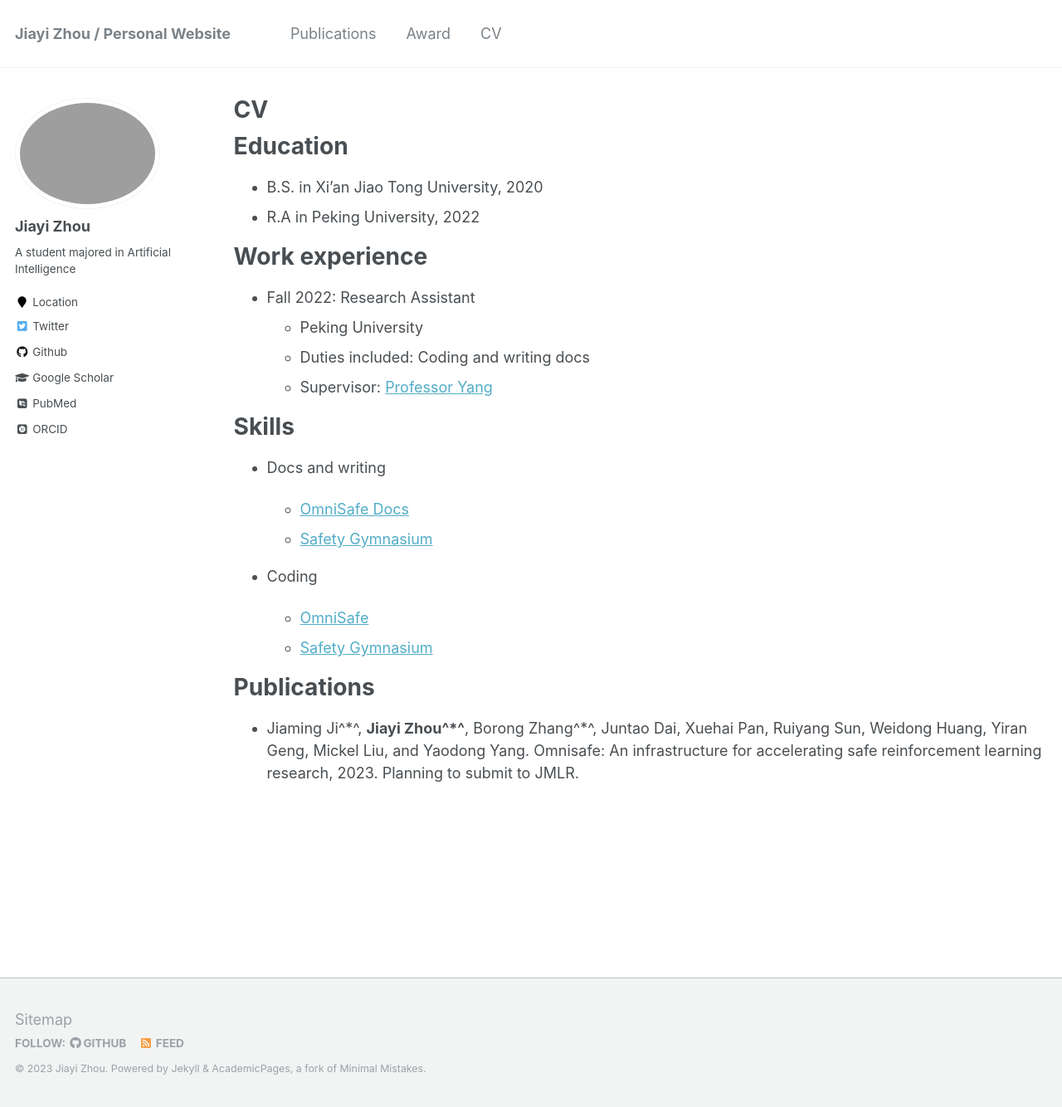
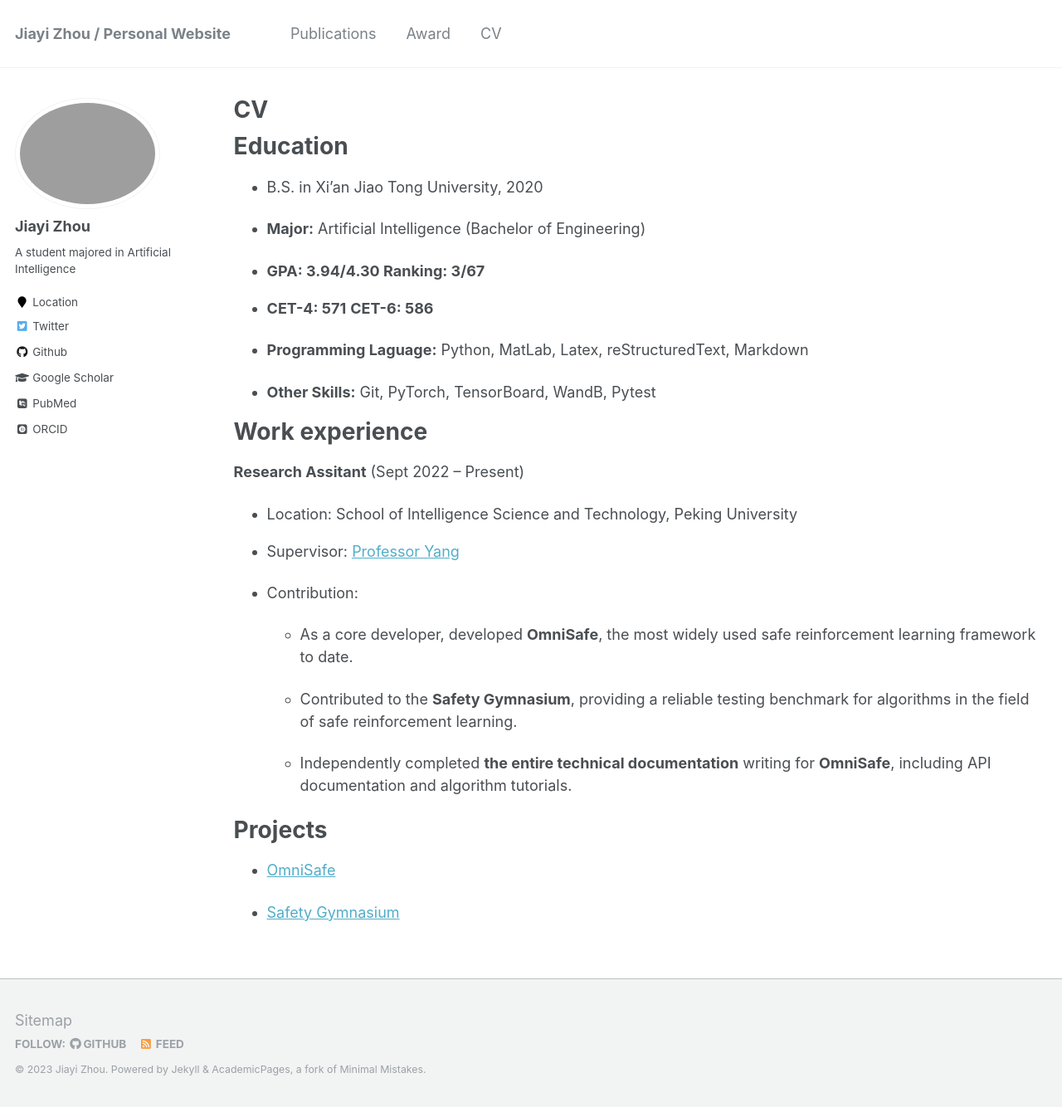
Before and after one commit to Gaiejj/Gaiejj.github.io, a Jekyll site: the page built from _pages/cv.md, in a window 1280 px wide and 1334 px high. Shown: the whole window at 83% size. Built offline with Jekyll 4.4.1, drawn with Linux system fonts in a browser that asks for light colours; some web fonts are replaced.

Commit message:
docs: polish cv

```diff
--- a/_pages/award.html
+++ b/_pages/award.html
@@ -1,7 +1,7 @@
 ---
 layout: archive
-title: "Teaching"
-permalink: /teaching/
+title: "Award"
+permalink: /award/
 author_profile: true
 ---
 
--- a/_pages/cv.md
+++ b/_pages/cv.md
@@ -10,33 +10,40 @@ redirect_from:
 {% include base_path %}
 
 Education
-======
+=========
 * B.S. in Xi'an Jiao Tong University, 2020
-* R.A  in Peking University, 2022
+
+- **Major:** Artificial Intelligence (Bachelor of Engineering)
+
+- **GPA: 3.94/4.30 Ranking: 3/67**
+- **CET-4: 571** **CET-6: 586**
+
+- **Programming Laguage:** Python, MatLab, Latex, reStructuredText, Markdown
+
+- **Other Skills:** Git, PyTorch, TensorBoard, WandB, Pytest
 
 
 Work experience
-======
+===============
 
-* Fall 2022: Research Assistant
-  * Peking University
-  * Duties included: Coding and writing docs
-  * Supervisor: [Professor Yang](https://www.yangyaodong.com/)
+**Research Assitant** (Sept 2022 -- Present)
 
-Skills
-======
-* Docs and writing
+* Location: School of Intelligence Science and Technology, Peking University
+* Supervisor: [Professor Yang](https://www.yangyaodong.com/)
 
-  * [OmniSafe Docs](https://omnisafe.readthedocs.io/en/latest/)
-  * [Safety Gymnasium](https://www.safety-gymnasium.com/en/latest/)
-* Coding
-  * [OmniSafe](https://github.com/OmniSafeAI/omnisafe)
-  * [Safety Gymnasium](https://github.com/OmniSafeAI/safety-gymnasium)
+* Contribution:
 
-Publications
-============
+  * As a core developer, developed **OmniSafe**, the most widely used safe
+  reinforcement learning framework to date.
 
-- Jiaming Ji^\*^, **Jiayi Zhou^\*^**, Borong Zhang^\*^, Juntao Dai, Xuehai
-Pan, Ruiyang Sun, Weidong Huang, Yiran Geng, Mickel Liu, and Yaodong
-Yang. Omnisafe: An infrastructure for accelerating safe reinforcement
-learning research, 2023. Planning to submit to JMLR.
+  * Contributed to the **Safety Gymnasium**, providing a reliable testing
+  benchmark for algorithms in the field of safe reinforcement learning.
+
+  * Independently completed **the entire technical documentation** writing
+  for **OmniSafe**, including API documentation and algorithm tutorials.
+
+Projects
+========
+* [OmniSafe](https://github.com/OmniSafeAI/omnisafe)
+
+* [Safety Gymnasium](https://github.com/OmniSafeAI/safety-gymnasium)
```
Also changed, not shown: _award/2014-spring-teaching-1.md (+3 -3 lines), _award/2015-spring-teaching-2.md (+3 -3 lines), _publications/2023-5-17-omnisafe.md (+0 -2 lines).
